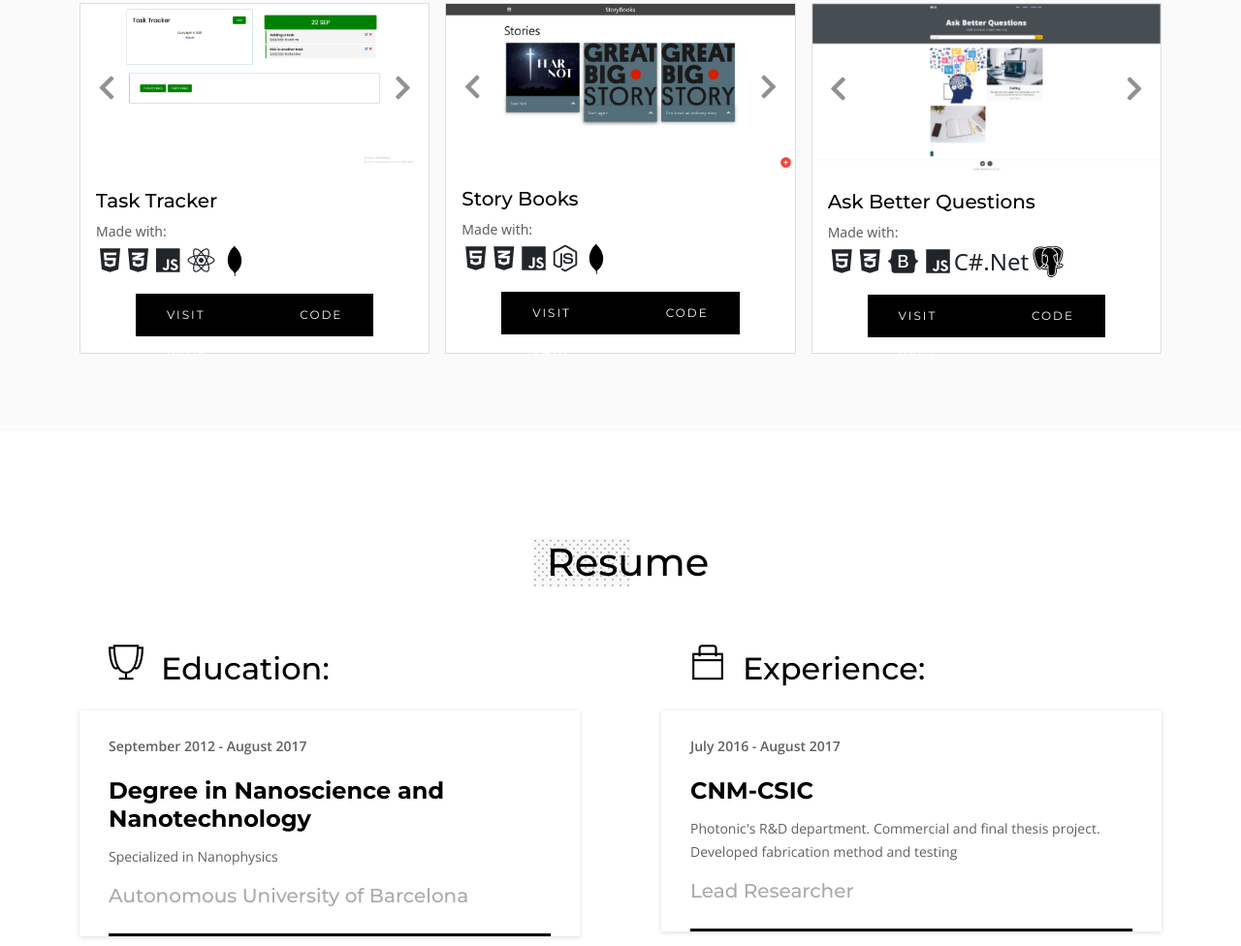
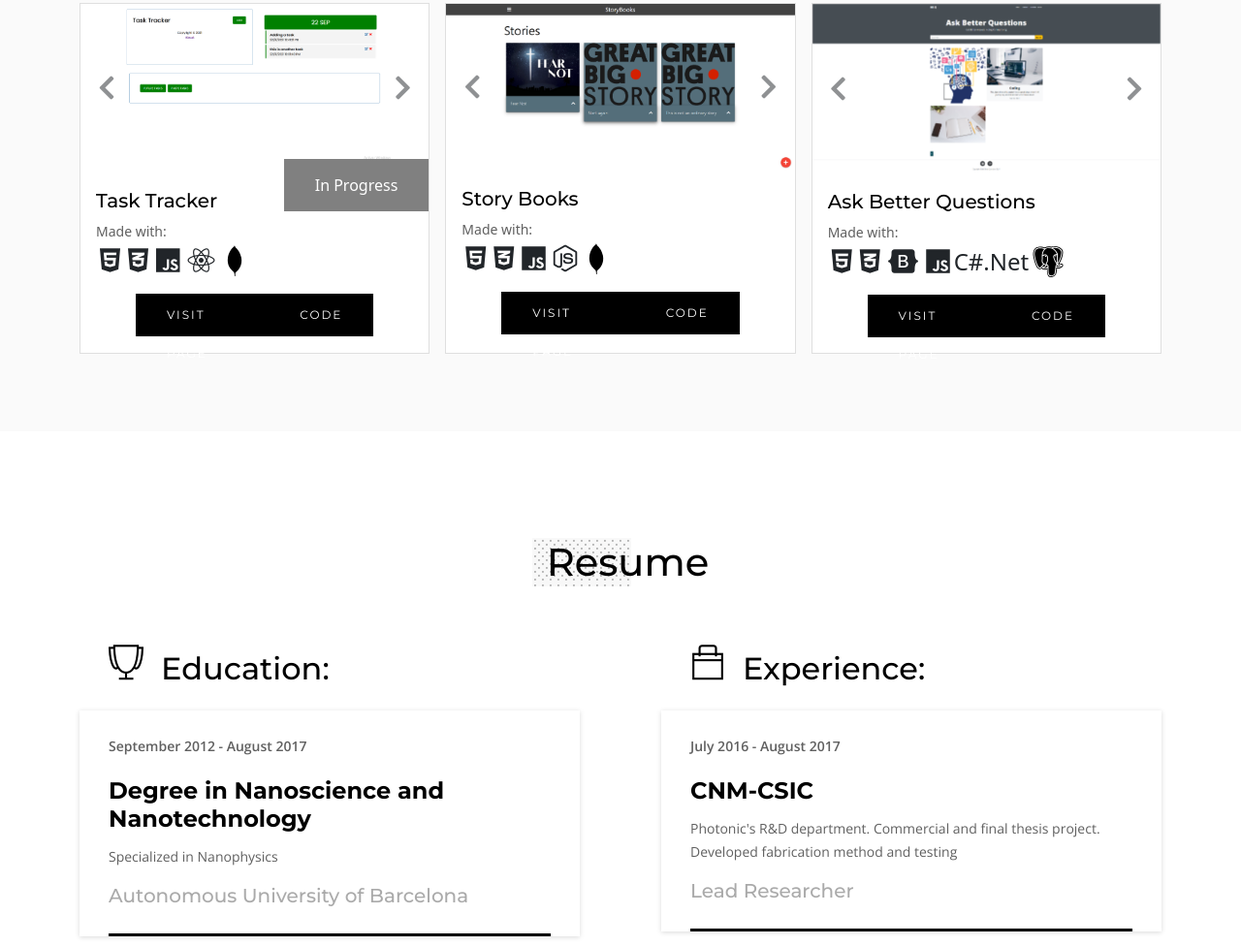
Before and after one commit to ShadowSeick/Portfolio, a plain HTML site: page index.html in a window 1280 px wide. Shown: the part 2239-3215 px from the top of the page at 97% size. Drawn offline with nearby package versions, Linux system fonts and the light colour scheme.

Commit message:
Changes in portfolio. Added class to say it's a project in progress.

```diff
--- a/css/custom.css
+++ b/css/custom.css
@@ -18,3 +18,9 @@ a{
 .work-duration {
     text-transform: capitalize;
 }
+
+.in-progress {
+    padding: 1rem 2rem;
+    background-color: grey;
+    color: white;
+}
--- a/index.html
+++ b/index.html
@@ -183,6 +183,9 @@
                                       <span class="fas fa-chevron-right text-dark fs-3" aria-hidden="true"></span>
                                       <span class="visually-hidden">Next</span>
                                     </button>
+                                    <div class="position-absolute end-0">
+                                        <btn class="in-progress">In Progress</btn>
+                                    </div>
                                 </div>
                                 <div class="card-body">
                                   <h5 class="card-title text-capitalize">task tracker</h5>
```
